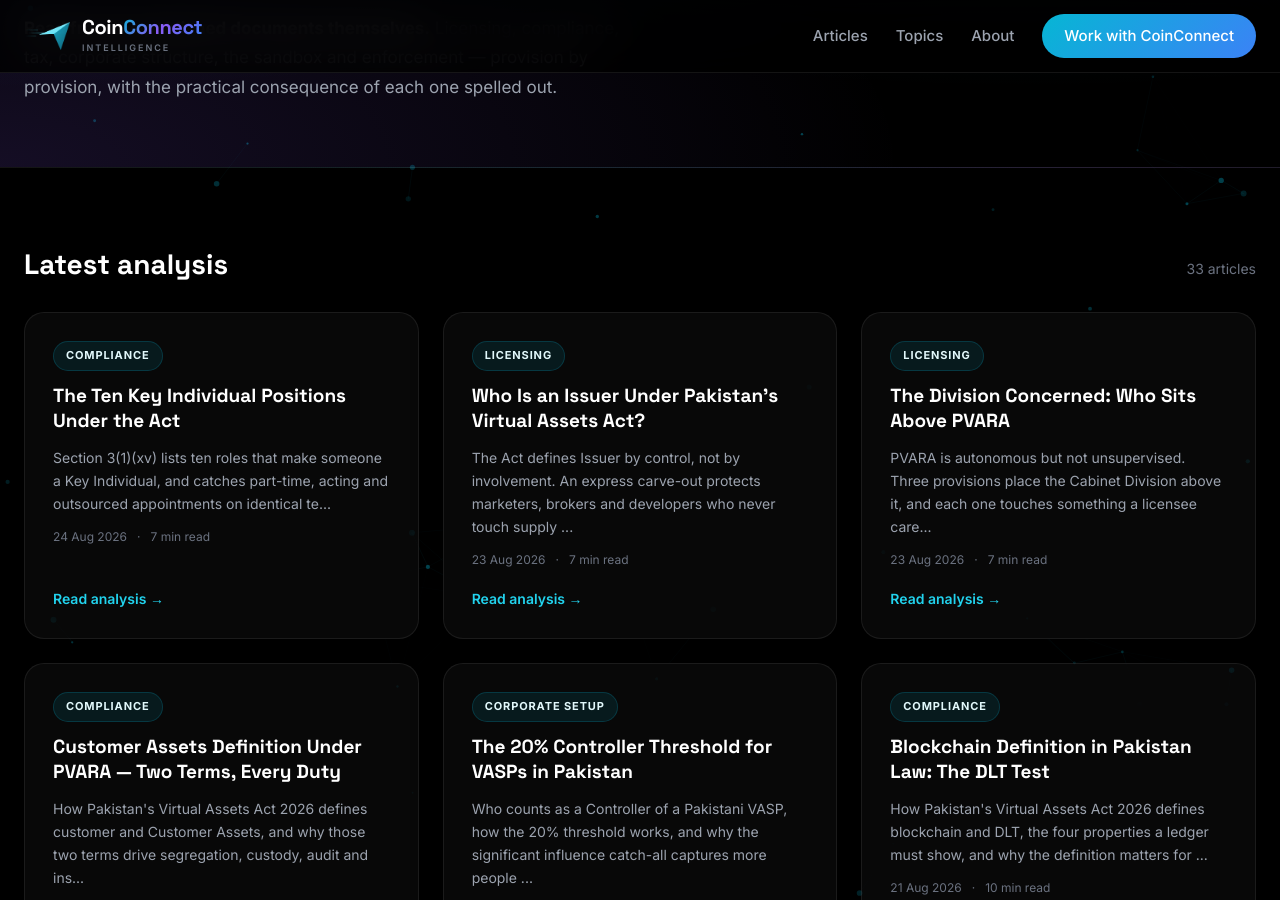
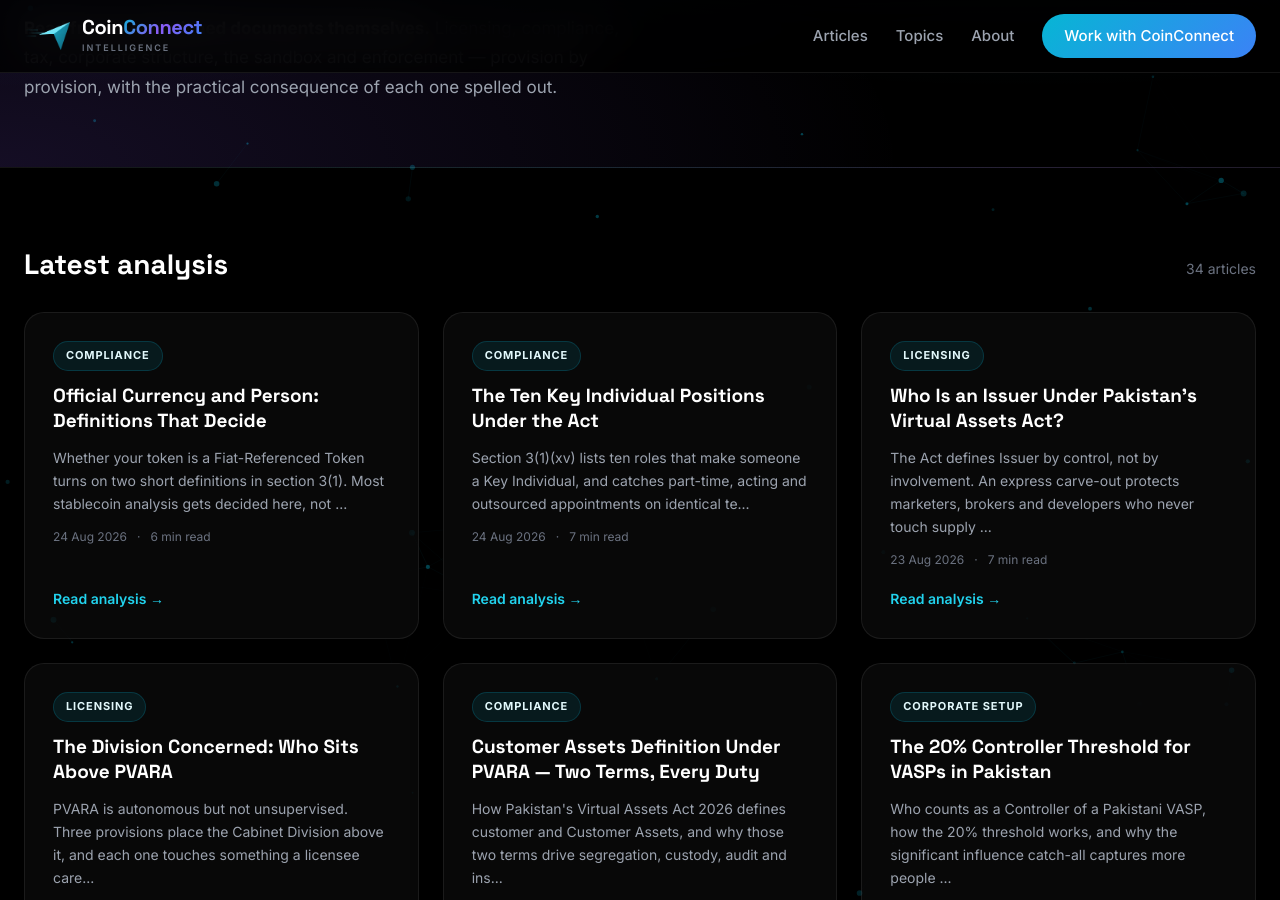
Before and after one commit to coinconnect-pk/coinconnect-pk.github.io, a Jekyll site: the page built from index.html, in a window 1280 px wide and 900 px high, scrolled down 447 px. Built offline with Jekyll 4.4.1, drawn with Linux system fonts in a browser that asks for light colours.

Commit message:
Publish article for 2026-08-24

```diff
--- a/_data/linkmap.yml
+++ b/_data/linkmap.yml
@@ -337,3 +337,6 @@ blog:
   - url: "https://blog.coinconnect.site/the-ten-key-individual-positions-under-the-act/"
     title: "The Ten Key Individual Positions Under the Act"
     topics: [ten, key, individual, positions, under, act, compliance]
+  - url: "https://blog.coinconnect.site/official-currency-and-person-definitions-that-decide/"
+    title: "Official Currency and Person: Definitions That Decide"
+    topics: [official, currency, person, definitions, decide, compliance]
--- a/_data/published-log.csv
+++ b/_data/published-log.csv
@@ -32,3 +32,4 @@ date,source,title,words
 2026-08-23,queue,"The Division Concerned: Who Sits Above PVARA",1402
 2026-08-23,queue,"Who Is an Issuer Under Pakistan's Virtual Assets Act?",1397
 2026-08-24,queue,"The Ten Key Individual Positions Under the Act",1396
+2026-08-24,queue,"Official Currency and Person: Definitions That Decide",1258
--- a/_queue/034-official-currency-and-person-three-definitions-that-decide.md
+++ b/_posts/2026-08-24-official-currency-and-person-definitions-that-decide.md
@@ -1,7 +1,7 @@
 ---
 layout: post
 title: "Official Currency and Person: Definitions That Decide"
-date: 2026-01-01 09:00:00 +0500
+date: 2026-08-24 20:23:05 +0500
 categories: [Compliance]
 author: "Malik Abbas"
 description: "Whether your token is a Fiat-Referenced Token turns on two short definitions in section 3(1). Most stablecoin analysis gets decided here, not in Chapter 5."
```
Also changed, not shown: other parts of _posts/2026-08-24-official-currency-and-person-definitions-that-decide.md (+0 -6 lines).
